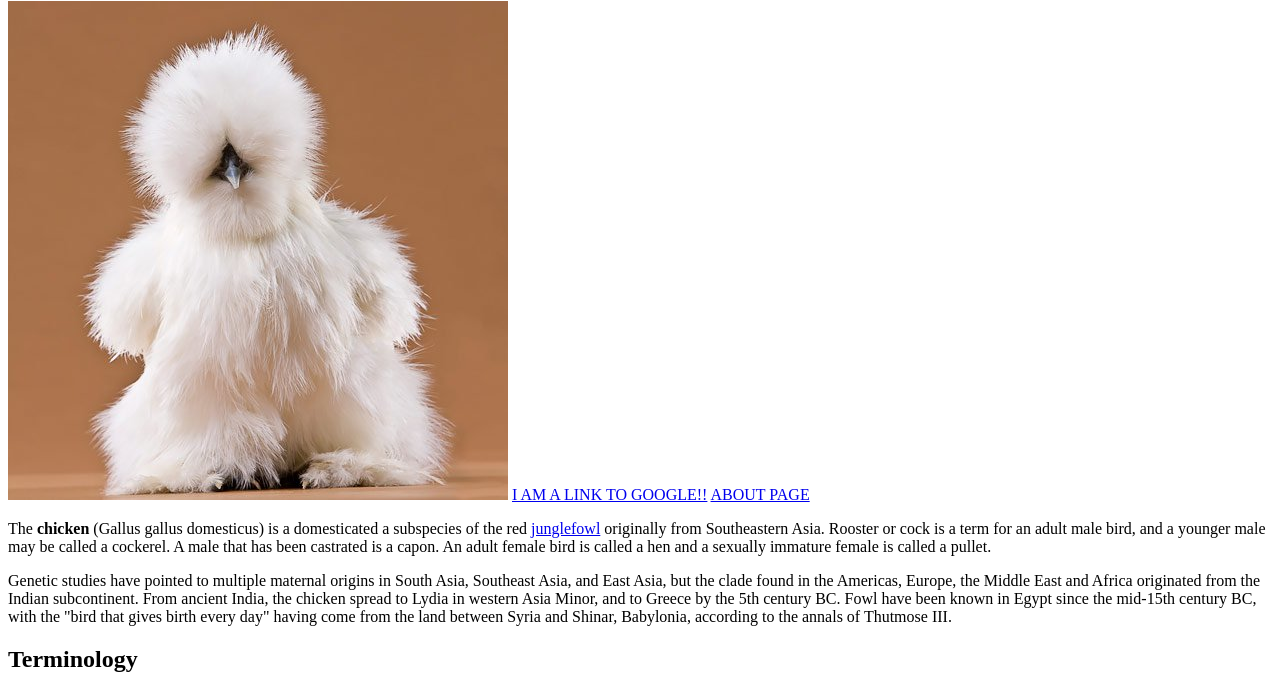
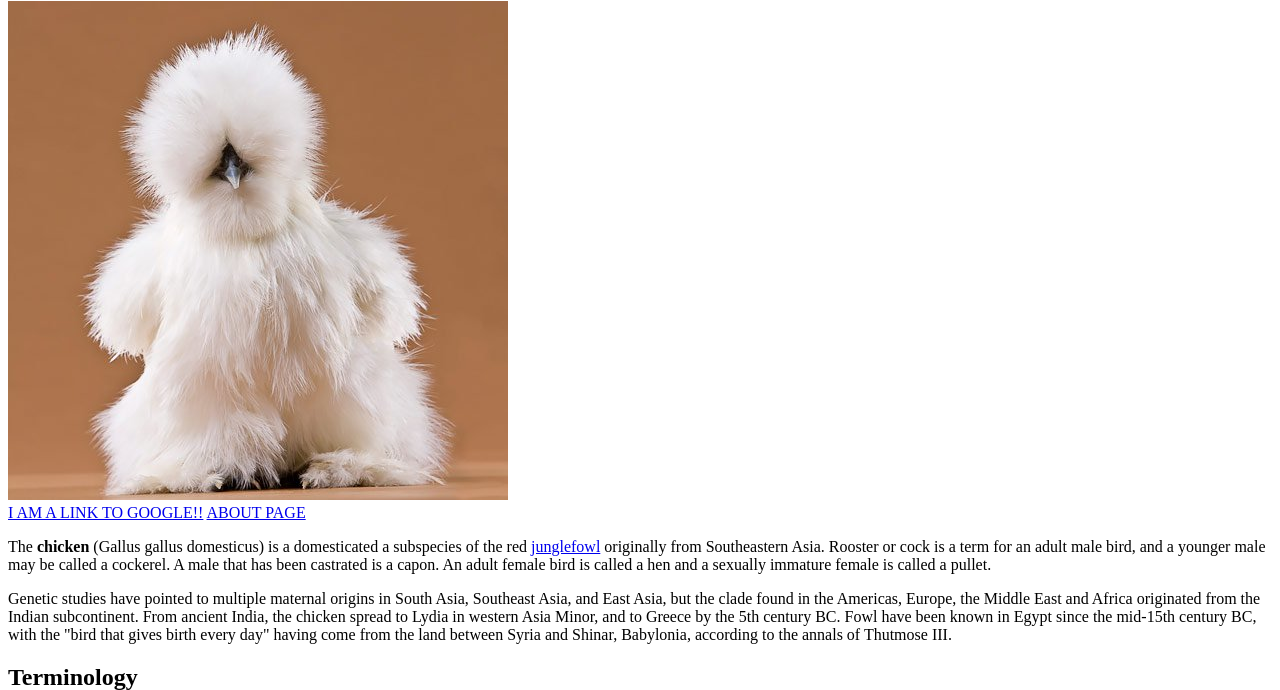
Before and after one commit to Matheusifz/TheWebDeveloperBootcamp2022, a plain HTML site: page 03 HTML_ The Essentials/020-Our_First_HTML_Page/chickens.html in a window 1280 px wide. Shown: the part 79-769 px from the top of the page. Drawn offline with Linux system fonts and the light colour scheme.

Commit message:
feat: video 34 div and span

```diff
--- a/03 HTML_ The Essentials/020-Our_First_HTML_Page/chickens.html
+++ b/03 HTML_ The Essentials/020-Our_First_HTML_Page/chickens.html
@@ -8,8 +8,10 @@
     <h1>Chicken</h1>
     <!--Alt attribute will be read by screenreader -->
     <img src="./pictures/White_Silkie.jpg" alt="A beautiful white Silkie" />
-    <a href="http://google.com">I AM A LINK TO GOOGLE!!</a>
-    <a href="./about.html">ABOUT PAGE</a>
+    <div>
+      <a href="http://google.com">I AM A LINK TO <span>GOOGLE!!</span></a>
+      <a href="./about.html">ABOUT PAGE</a>
+    </div>
 
     <p>
       The <b>chicken</b> (Gallus gallus domesticus) is a domesticated a
```
